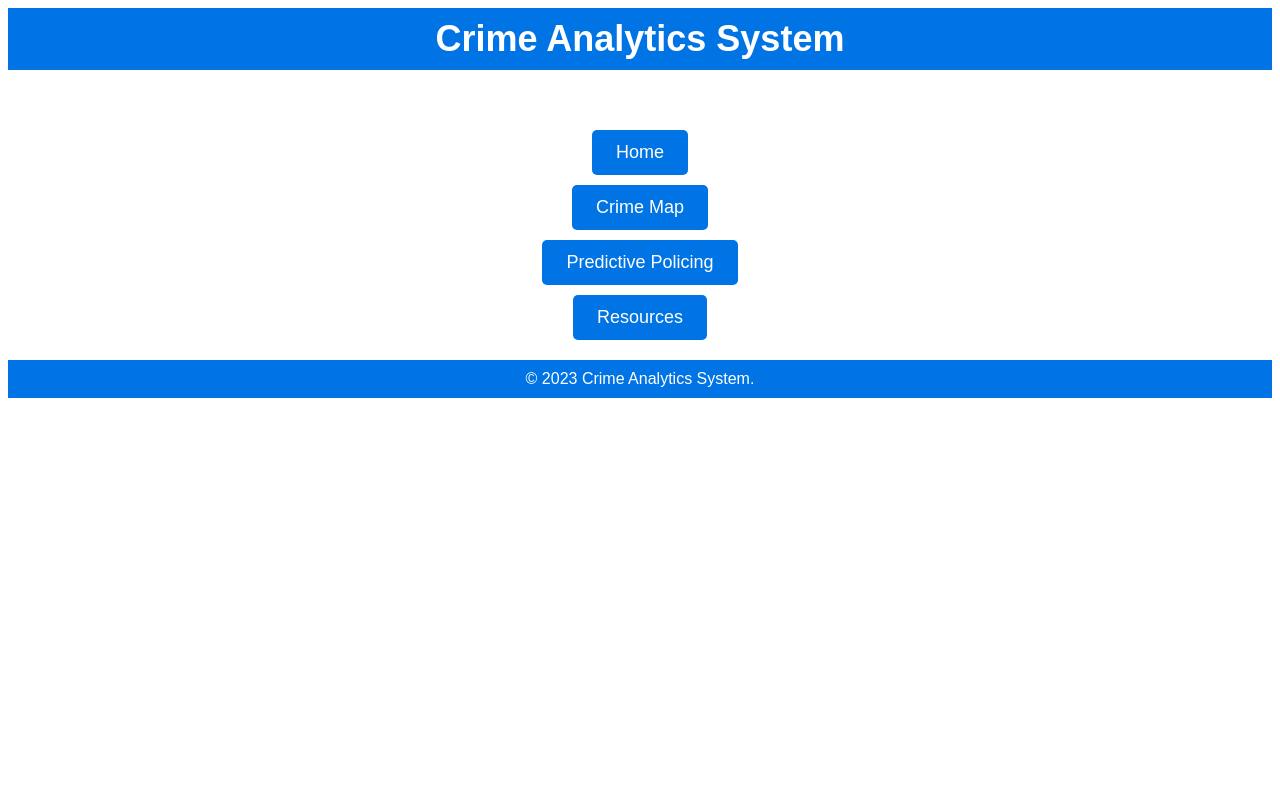
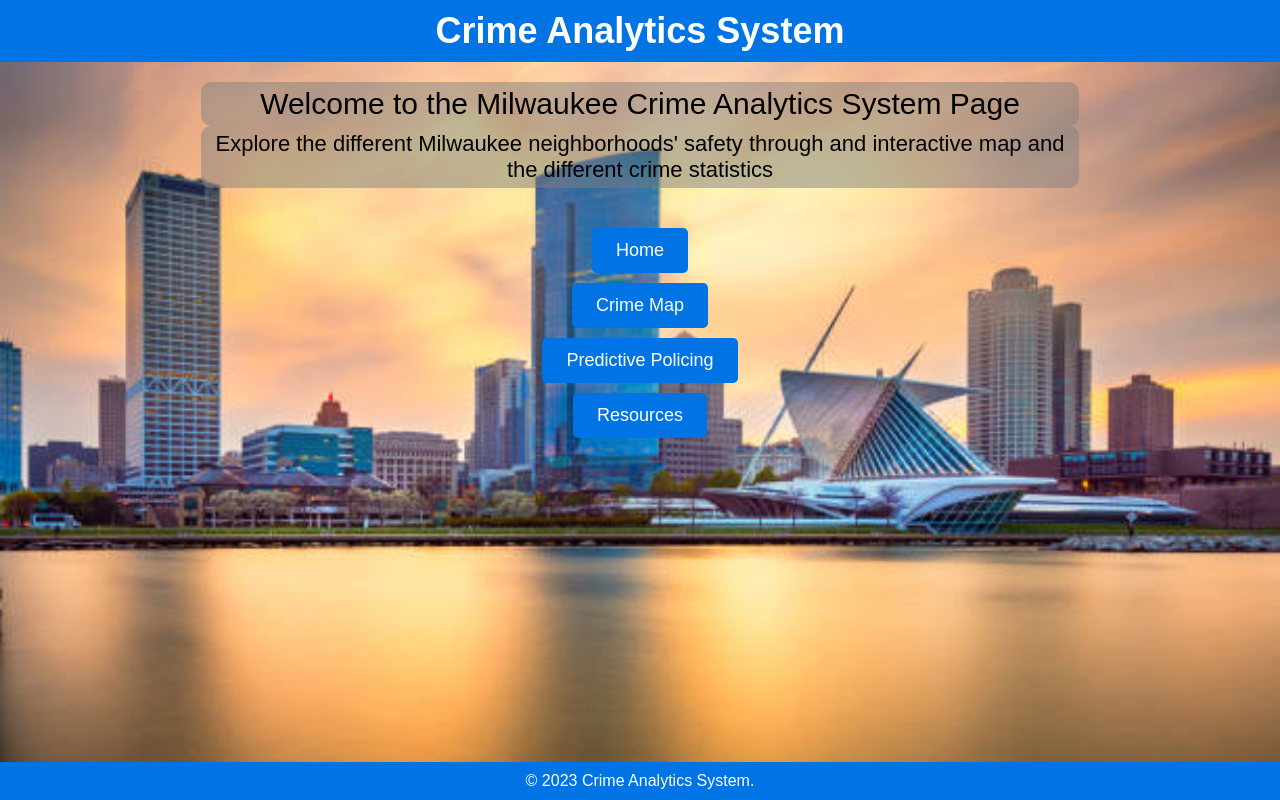
Before and after one commit to ShahdSawalhi/COSC-6050-Final-Project, a Flask app: page / in a window 1280 px wide. Run offline with Flask 3, Linux system fonts and the light colour scheme.

Commit message:
More Updates on style for home page

```diff
--- a/templates/layout.html
+++ b/templates/layout.html
@@ -6,14 +6,21 @@
     <style>
         /* Body styles */
         body {
-            background-color: #fff; /* White background color */
-            color: #333; /* Text color */
-            font-family: Arial, sans-serif; /* Font style */
+            margin: 0;
+            padding: 0;
+            font-family: Arial, sans-serif;
+            background-image: url('/Static/milwaukeeSkyline.jpeg');
+            background-size: cover;
+            background-attachment: fixed;
+            background-position: center;
+            background-repeat: no-repeat;
+            background-color: rgba(255, 255, 255, 0.5);
+            color: #000; /* Text color set to black */
         }
 
         /* Header styles */
         .header {
-            background-color: #0074e4; /* Blue header background color */
+            background-color: #0074e4;
             color: #fff;
             text-align: center;
             padding: 10px 0;
@@ -28,6 +35,8 @@
         .nav {
             margin: 20px 0;
             text-align: center;
+            position: relative;
+            z-index: 1;
         }
 
         .nav ul {
@@ -45,27 +54,53 @@
             color: #fff;
             font-size: 18px;
             display: inline-block;
-            padding: 12px 24px; /* Adjust button padding as needed */
-            background-color: #0074e4; /* Blue button background color */
+            padding: 12px 24px;
+            background-color: #0074e4;
             border-radius: 5px;
             transition: background-color 0.3s ease;
         }
 
         .nav ul li a:hover {
-            background-color: #333; /* Grey button background color on hover */
+            background-color: #333;
         }
 
         /* Main content styles */
         .content {
             padding: 20px;
+            text-align: center;
+            position: relative;
+        }
+
+        .welcome-message {
+            font-size: 30px;
+            margin-bottom: 20px;
+            background-color: rgba(128, 128, 128, 0.5); /* Grey opaque box */
+            border-radius: 10px; /* Rounded corners */
+            padding: 5px; /* Padding for the text box */
+            display: block; /* Set to block element */
+            width: 70%; /* Adjust the width as needed */
+            margin: 0 auto; /* Center horizontally */
+        }
+        .description {
+            font-size: 22px;
+            margin-bottom: 20px;
+            background-color: rgba(128, 128, 128, 0.5); /* Grey opaque box */
+            border-radius: 10px; /* Rounded corners */
+            padding: 5px; /* Padding for the text box */
+            display: block; /* Set to block element */
+            width: 70%; /* Adjust the width as needed */
+            margin: 0 auto; /* Center horizontally */
         }
 
         /* Footer styles */
         .footer {
-            background-color: #0074e4; /* Blue footer background color */
+            background-color: #0074e4;
             color: #fff;
             text-align: center;
             padding: 10px 0;
+            position: absolute;
+            bottom: 0;
+            width: 100%;
         }
     </style>
 </head>
@@ -77,6 +112,12 @@
 
     <!-- Main Content Section -->
     <main class="content">
+        <div class="welcome-message">
+            Welcome to the Milwaukee Crime Analytics System Page
+        </div>
+        <div class="description">
+            Explore the different Milwaukee neighborhoods' safety through and interactive map and the different crime statistics
+        </div>
         <!-- This is where the content of individual pages will be displayed -->
         {% block content %}{% endblock %}
     </main>
```
Also changed, not shown: Static/milwaukeeSkyline.jpeg (added).
